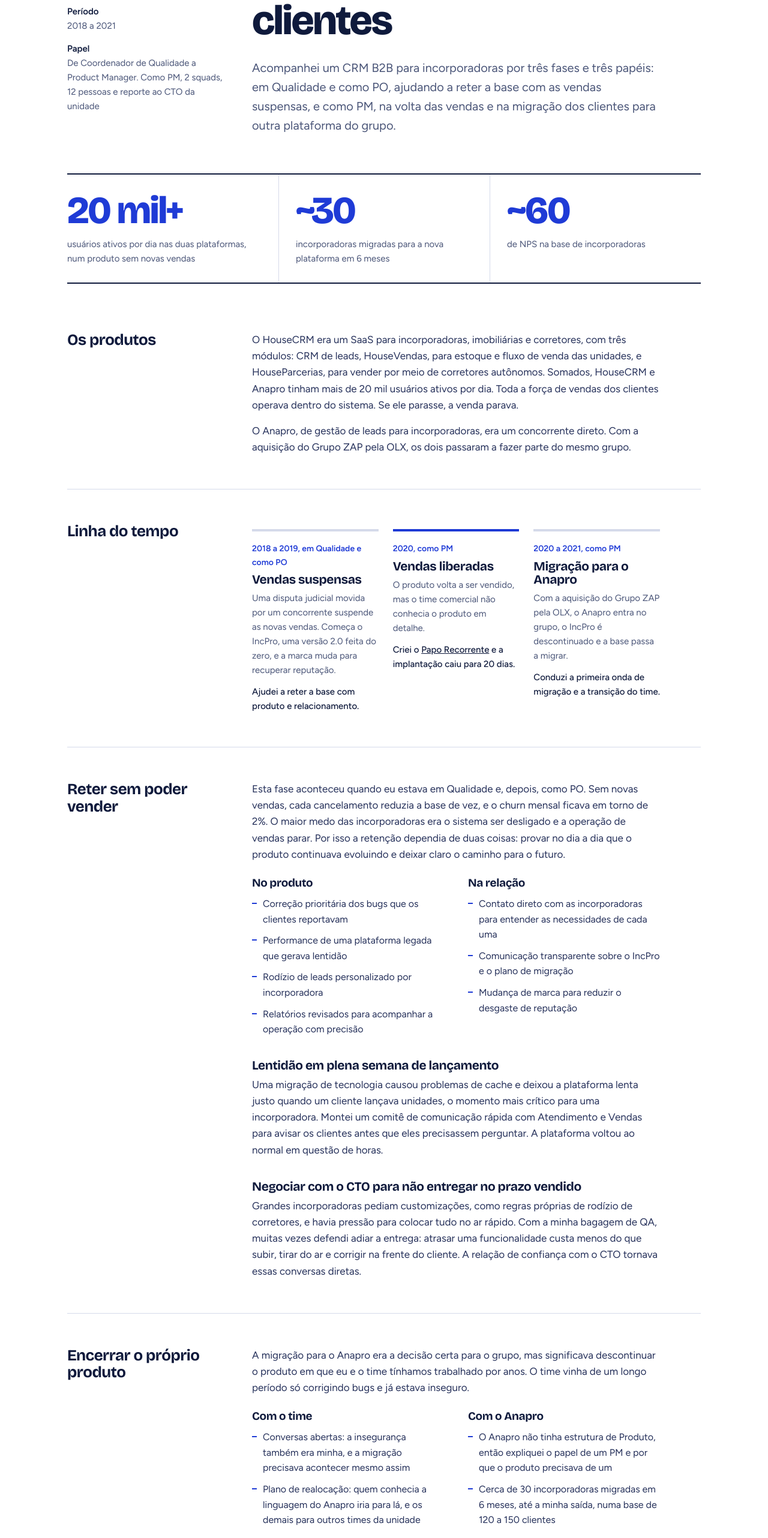
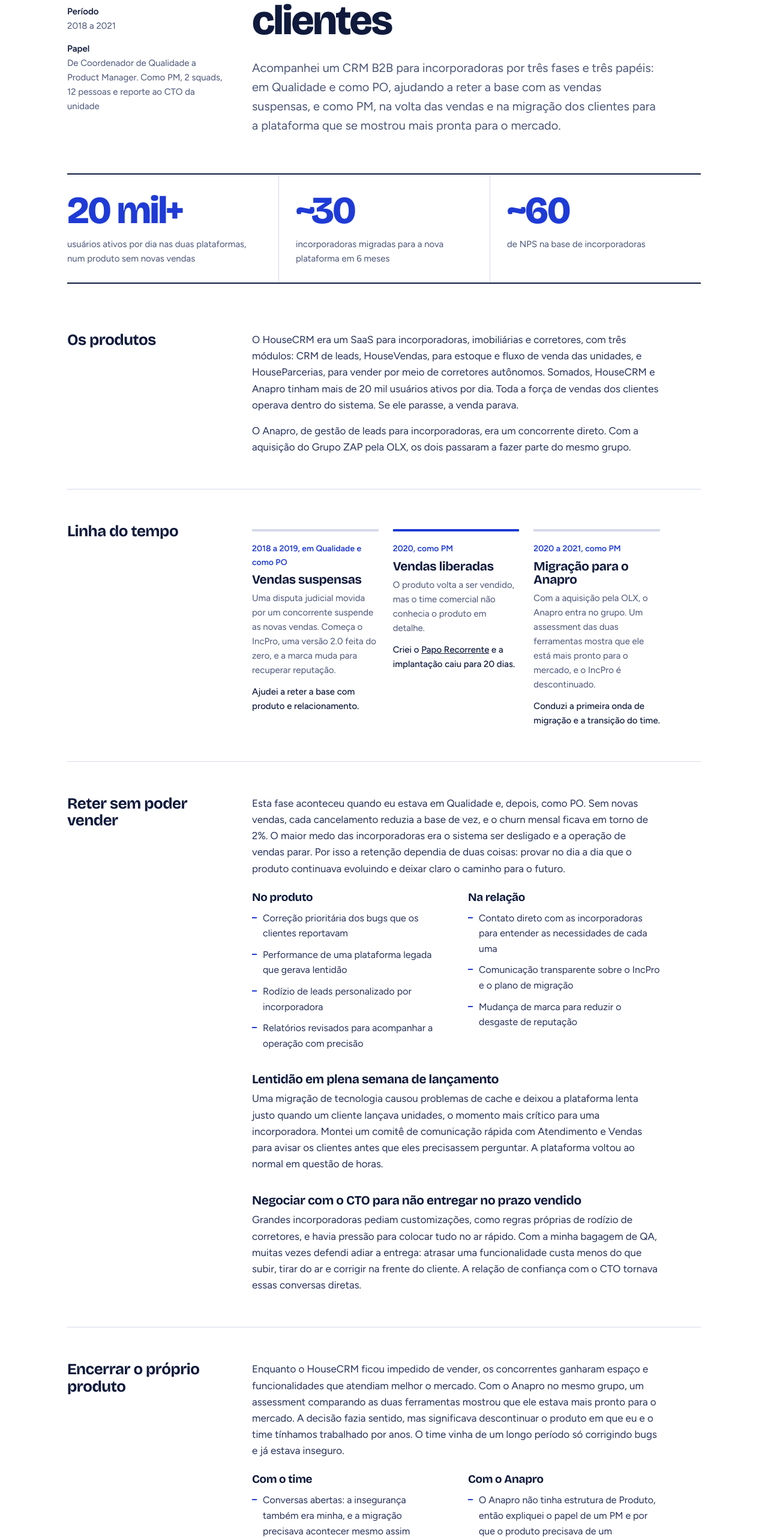
Before and after one commit to brunopancionato/brunopancionato.github.io, a plain HTML site: page index.html in a window 1280 px wide. Shown: the part 5687-8251 px from the top of the page at 60% size. Drawn offline with nearby package versions, Linux system fonts and the light colour scheme.

Commit message:
Explica o motivo da migração para o Anapro
Co-Authored-By: Claude Opus 5.5 <noreply@anthropic.com>
Claude-Session: https://claude.ai/code/session_01AyezftBSw1KNAtUJ8cY21o

```diff
--- a/index.html
+++ b/index.html
@@ -358,7 +358,7 @@
       </dl>
       <div>
         <h2>Três fases, uma base de clientes</h2>
-        <p class="summary">Acompanhei um CRM B2B para incorporadoras por três fases e três papéis: em Qualidade e como PO, ajudando a reter a base com as vendas suspensas, e como PM, na volta das vendas e na migração dos clientes para outra plataforma do grupo.</p>
+        <p class="summary">Acompanhei um CRM B2B para incorporadoras por três fases e três papéis: em Qualidade e como PO, ajudando a reter a base com as vendas suspensas, e como PM, na volta das vendas e na migração dos clientes para a plataforma que se mostrou mais pronta para o mercado.</p>
       </div>
     </div>
 
@@ -382,7 +382,7 @@
         <ol class="timeline">
           <li><div class="phase">2018 a 2019, em Qualidade e como PO</div><h4>Vendas suspensas</h4><p>Uma disputa judicial movida por um concorrente suspende as novas vendas. Começa o IncPro, uma versão 2.0 feita do zero, e a marca muda para recuperar reputação.</p><p class="mine">Ajudei a reter a base com produto e relacionamento.</p></li>
           <li class="on"><div class="phase">2020, como PM</div><h4>Vendas liberadas</h4><p>O produto volta a ser vendido, mas o time comercial não conhecia o produto em detalhe.</p><p class="mine">Criei o <a href="#papo-recorrente">Papo Recorrente</a> e a implantação caiu para 20 dias.</p></li>
-          <li><div class="phase">2020 a 2021, como PM</div><h4>Migração para o Anapro</h4><p>Com a aquisição do Grupo ZAP pela OLX, o Anapro entra no grupo, o IncPro é descontinuado e a base passa a migrar.</p><p class="mine">Conduzi a primeira onda de migração e a transição do time.</p></li>
+          <li><div class="phase">2020 a 2021, como PM</div><h4>Migração para o Anapro</h4><p>Com a aquisição pela OLX, o Anapro entra no grupo. Um assessment das duas ferramentas mostra que ele está mais pronto para o mercado, e o IncPro é descontinuado.</p><p class="mine">Conduzi a primeira onda de migração e a transição do time.</p></li>
         </ol>
       </div>
     </div>
@@ -418,7 +418,7 @@
     <div class="part">
       <h3>Encerrar o próprio produto</h3>
       <div class="body">
-        <p>A migração para o Anapro era a decisão certa para o grupo, mas significava descontinuar o produto em que eu e o time tínhamos trabalhado por anos. O time vinha de um longo período só corrigindo bugs e já estava inseguro.</p>
+        <p>Enquanto o HouseCRM ficou impedido de vender, os concorrentes ganharam espaço e funcionalidades que atendiam melhor o mercado. Com o Anapro no mesmo grupo, um assessment comparando as duas ferramentas mostrou que ele estava mais pronto para o mercado. A decisão fazia sentido, mas significava descontinuar o produto em que eu e o time tínhamos trabalhado por anos. O time vinha de um longo período só corrigindo bugs e já estava inseguro.</p>
         <div class="split">
           <div><h4>Com o time</h4><ul>
             <li>Conversas abertas: a insegurança também era minha, e a migração precisava acontecer mesmo assim</li>
@@ -431,7 +431,7 @@
         </div>
         <div class="episode">
           <h4>O que não funcionou: cerca de 30% da base não aceitou migrar</h4>
-          <p>O HouseCRM resolvia muito bem a dor das incorporadoras, e grande parte das funcionalidades não existia no Anapro. Alguns clientes já tinham passado pelo Anapro antes e não queriam voltar. Perdemos cerca de 30% da base para ferramentas de mercado. Hoje, eu mapearia as lacunas de funcionalidade cliente a cliente antes de abrir a migração e definiria uma paridade mínima para as contas de maior risco.</p>
+          <p>Mesmo mais pronto para o mercado no geral, o Anapro não tinha algumas funcionalidades que os clientes do HouseCRM usavam no dia a dia. Alguns clientes já tinham passado pelo Anapro antes e não queriam voltar. Perdemos cerca de 30% da base para ferramentas de mercado. Hoje, eu mapearia as lacunas de funcionalidade cliente a cliente antes de abrir a migração e definiria uma paridade mínima para as contas de maior risco.</p>
         </div>
       </div>
     </div>
```
